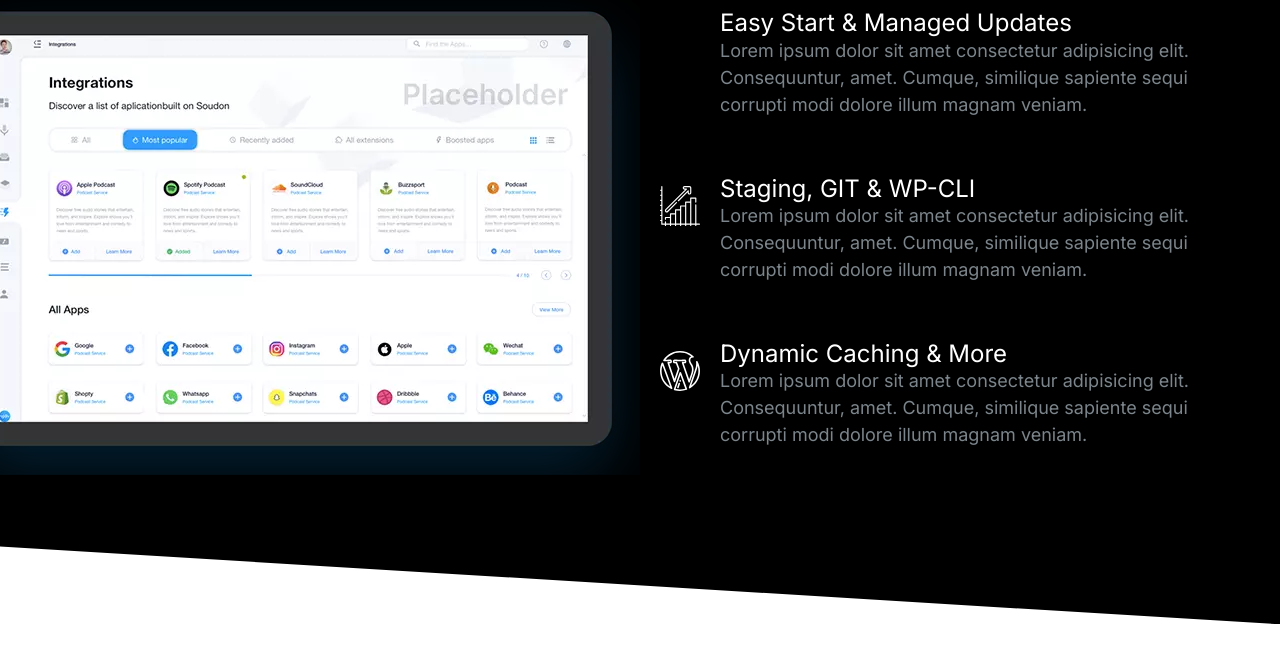
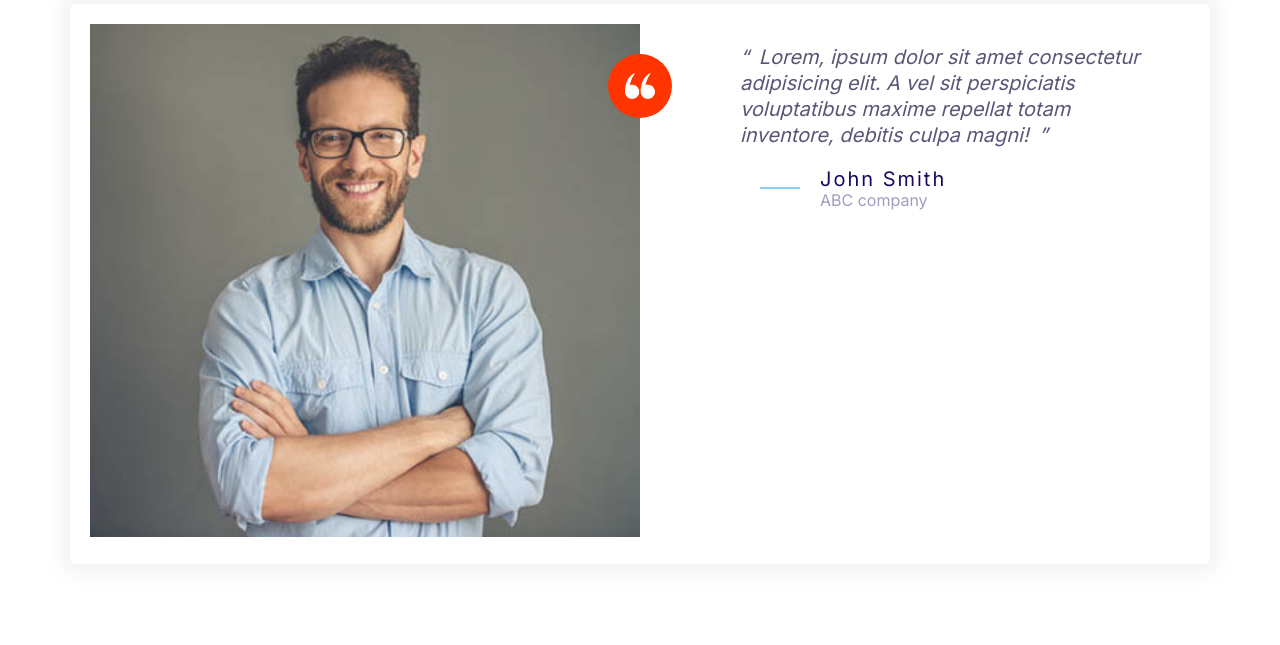
Before and after one commit to braahy97/braa-html-css-learning, a plain HTML site: page index.html in a window 1280 px wide. Shown: the part 155-800 px from the top of the page. Drawn offline with Linux system fonts and the light colour scheme.

Commit message:
styling testimonial block

```diff
--- a/css/style.css
+++ b/css/style.css
@@ -483,7 +483,7 @@ a {
 
 @media screen and (min-width:1024px) {
     .quote {
-        font-size: 2rem;
+        font-size: 1rem;
     }
 
     .quote__author {
@@ -539,7 +539,7 @@ a {
 
     .testimonial .quote,
     .testimonial .quote__author {
-        font-size: 2.4rem;
+        font-size: 2rem;
     }
 
     .testimonial .quote {
--- a/index.html
+++ b/index.html
@@ -14,70 +14,44 @@
 </head>
 
 <body>
-    <section class=" block block--dark block--skewed-right block-showcase">
-        <div class="showcase--content">
-            <header class="block__header">
-                <h2>User-friendly Control Panel</h2>
-            </header>
-            <div class="container grid grid--cols-2">
-                <picture class="block-showcase__image">
-                    <source type="image/webp" srcset="/css/images/ipad.webp 1x, /css/images/ipad@2x.webp 2x">
-                    <source type="image/png" srcset="/css/images/ipad.png 1x, /css/images/ipad@2x.png 2x">
-                    <img src="/css/Images/ipad.png" alt="">
-                </picture>
-                <ul class="list">
-                    <li>
+    <section class="block block-testimonial">
+        <header class="block__header">
+            <h2 class="block__heading">What our Customers are Saying</h2>
+            <p>Lorem ipsum dolor sit amet, consectetur adipisicing elit. Natus, facilis!</p>
+        </header>
+        <div class="card container testimonial">
+            <div class="grid grid--cols-2">
+                <div class="testimonial__image">
+                    <img src="./css/Images/testimonial.jpg" alt="">
+                    <span class="icon-container icon-container--accent">
+                        <svg class="icon--small icon--white">
+                            <use xlink:href="/css/images/sprite.svg#quotes"></use>
+                        </svg>
+                </div>
+                </span>
+                <blockquote class="quote">
+                    <p class="quote__text">Lorem, ipsum dolor sit amet consectetur adipisicing elit. A vel sit
+                        perspiciatis
+                        voluptatibus maxime repellat
+                        totam inventore, debitis culpa magni!</p>
+                    <footer>
                         <div class="media">
                             <div class="media__image">
-                                <svg class="icon icon--white">
-                                    <use xlink:href="/css/images/sprite.svg#snap"></use>
+                                <svg class="icon icon--primary quote__line">
+                                    <use xlink:href="/css/images/sprite.svg#line"></use>
                                 </svg>
                             </div>
                             <div class="media__body">
-                                <h3 class="media__title">Easy Start & Managed Updates</h3>
-                                <p> Lorem ipsum dolor sit amet consectetur adipisicing elit. Consequuntur, amet. Cumque,
-                                    similique sapiente
-                                    sequi corrupti modi dolore illum magnam veniam.</p>
+                                <h3 class="media__title quote__author">John Smith</h3>
+                                <p class="quote__company">
+                                    ABC company
+                                </p>
                             </div>
-
                         </div>
-                    </li>
-                    <li>
-                        <div class="media">
-                            <div class="media__image">
-                                <svg class="icon icon--white">
-                                    <use xlink:href="/css/images/sprite.svg#growth"></use>
-                                </svg>
-                            </div>
-                            <div class="media__body">
-                                <h3 class="media__title">Staging, GIT & WP-CLI</h3>
-                                <p> Lorem ipsum dolor sit amet consectetur adipisicing elit. Consequuntur, amet. Cumque,
-                                    similique sapiente
-                                    sequi corrupti modi dolore illum magnam veniam.</p>
-                            </div>
-
-                        </div>
-                    </li>
-                    <li>
-                        <div class="media">
-                            <div class="media__image">
-                                <svg class="icon icon--white">
-                                    <use xlink:href="/css/images/sprite.svg#wordpress"></use>
-                                </svg>
-                            </div>
-                            <div class="media__body">
-                                <h3 class="media__title">Dynamic Caching & More</h3>
-                                <p> Lorem ipsum dolor sit amet consectetur adipisicing elit. Consequuntur, amet. Cumque,
-                                    similique sapiente
-                                    sequi corrupti modi dolore illum magnam veniam.</p>
-                            </div>
-
-                        </div>
-                    </li>
-                </ul>
+                    </footer>
+                </blockquote>
             </div>
         </div>
-
     </section>
     <script src="/js/main.js"></script>
 </body>
```
Also changed, not shown: css/components/Block-testimonial.html (added, +39 -0 lines).
